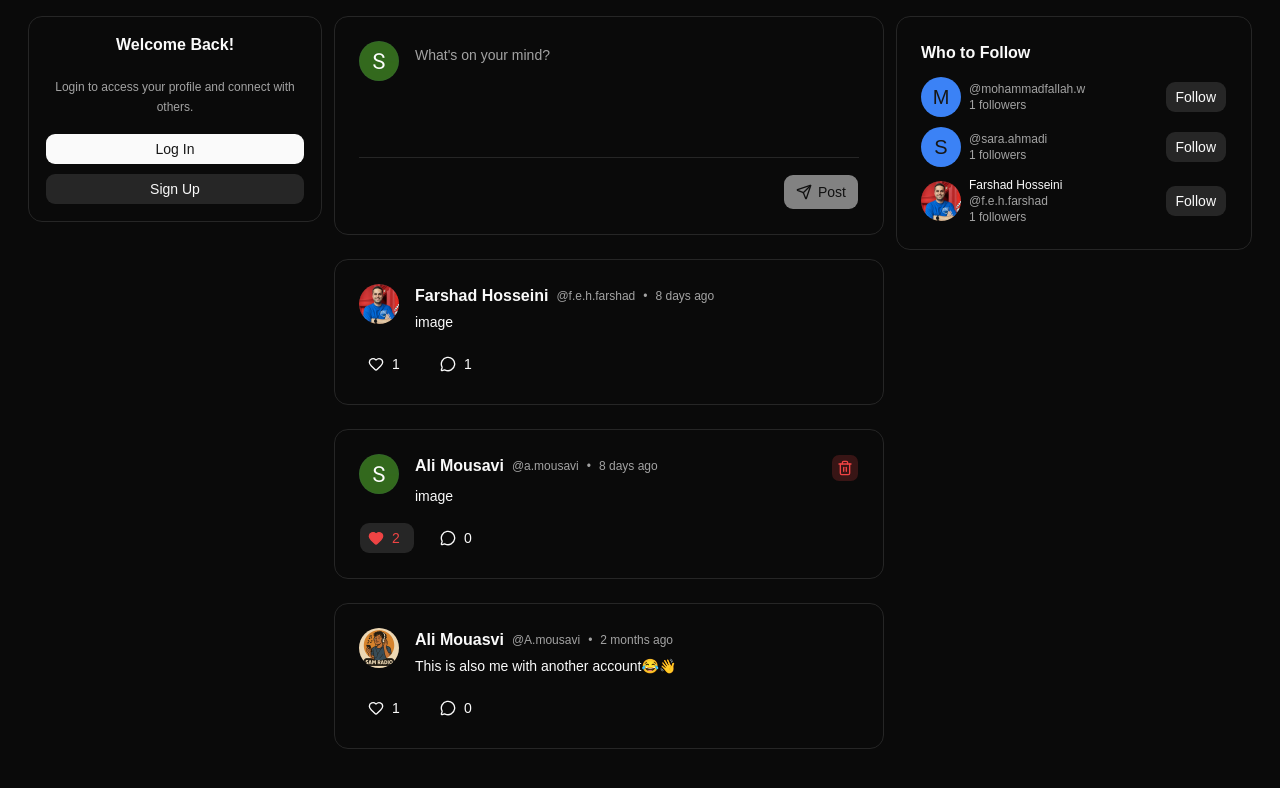
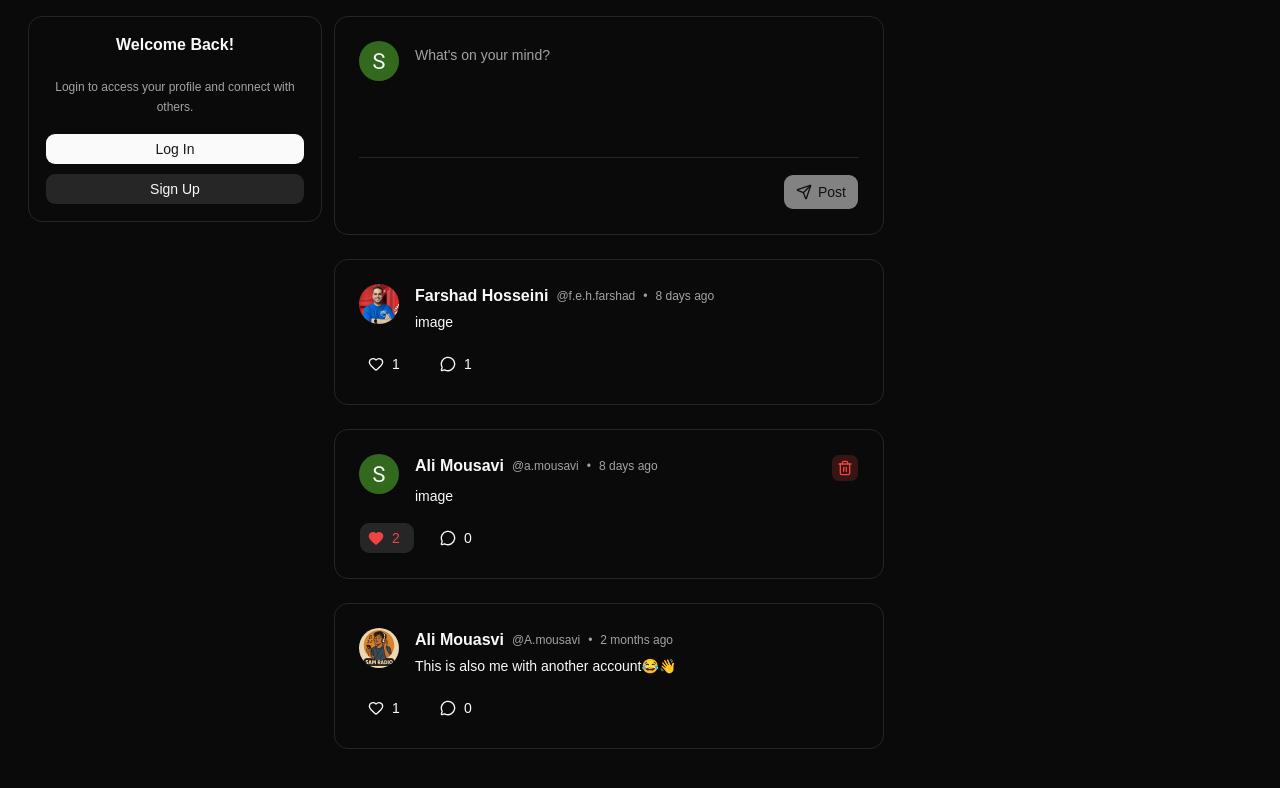
Before and after one commit to hmgolshani/Socially, a React (Vite) app: page / in a window 1280 px wide. Shown: the top 788 px of the page. Built offline with nearby package versions, Linux system fonts and the light colour scheme.

Commit message:
hide recommendedUsers in signout

```diff
--- a/src/components/layouts/Layout.tsx
+++ b/src/components/layouts/Layout.tsx
@@ -18,6 +18,7 @@ const Layout = () => {
 
   const {pathname} = useLocation();
   const isNotificationsPage = pathname === "/notifications";
+  const showRecommendedUsers = isAuthenticated && !isNotificationsPage;
 
   //TODO top-20 after header
 
@@ -42,7 +43,7 @@ const Layout = () => {
 
         <aside className="hidden xl:block">
           <div className="sticky">
-            {!isNotificationsPage && <RecommendedUserCard />}
+            {showRecommendedUsers && <RecommendedUserCard />}
           </div>
         </aside>
       </div>
```
